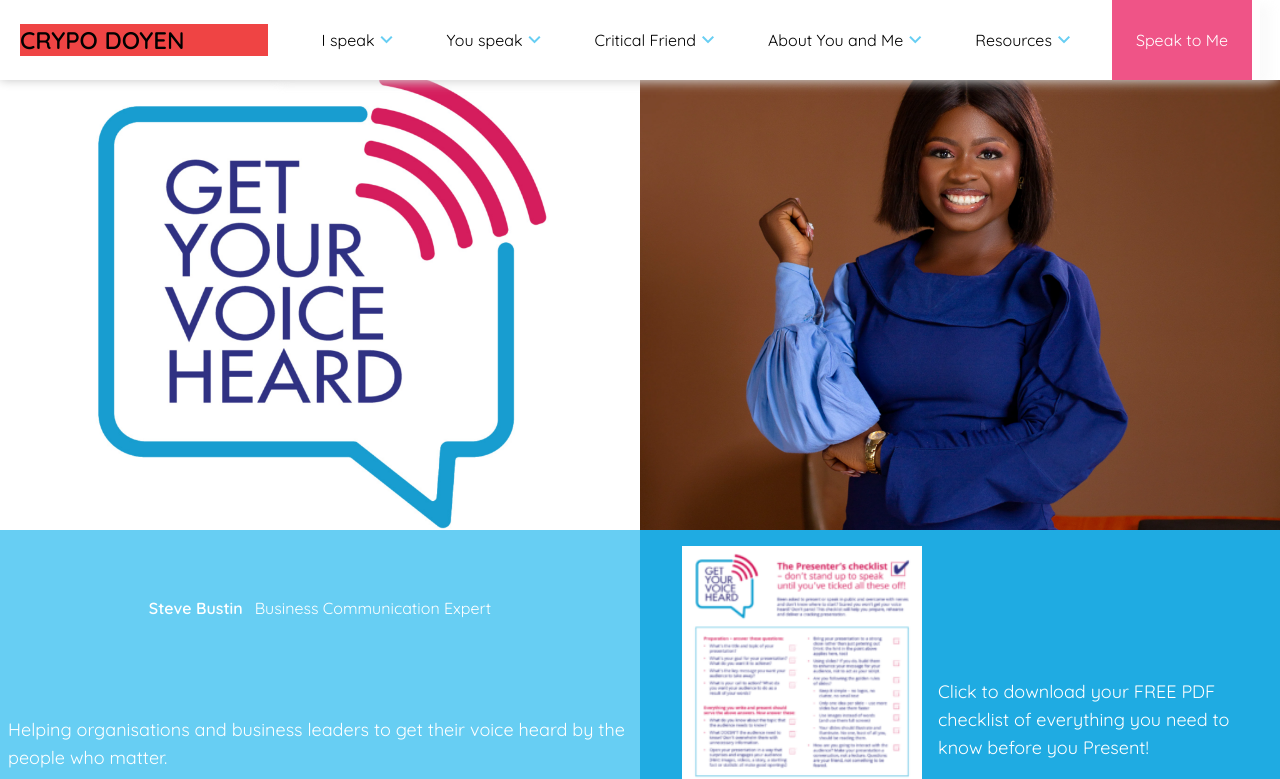
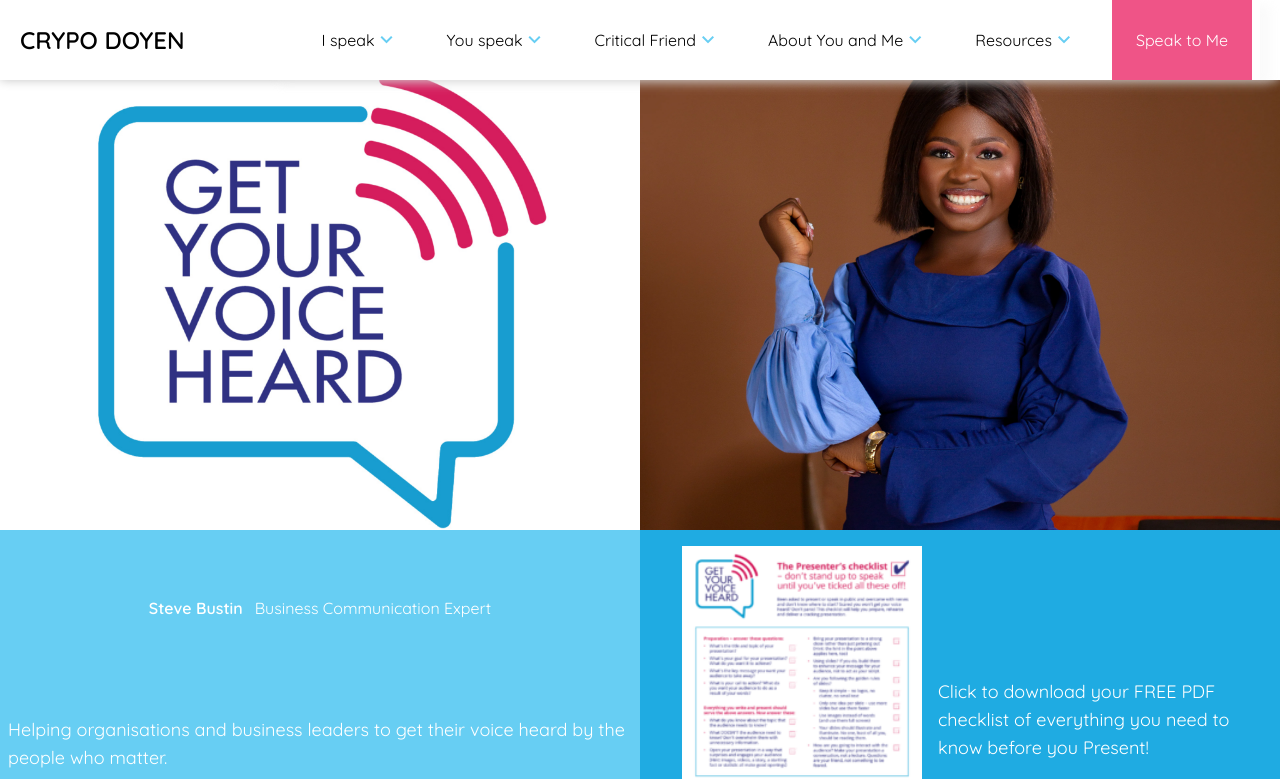
Before and after one commit to Haryomidey/crypto-doyen, a React (Vite) app: page / in a window 1280 px wide. Shown: the top 779 px of the page. Built offline with nearby package versions, Linux system fonts and the light colour scheme.

Commit message:
no commit message

```diff
--- a/src/components/Navbar.jsx
+++ b/src/components/Navbar.jsx
@@ -48,7 +48,7 @@ const Navbar = () => {
 
   return (
     <div className='w-full h-20 navbar_shadow px-5 flex items-center justify-between fixed bg-white top-0'>
-      <h1 className='font-semibold w-[20%] bg-red-500 tablet:text-2xl '>CRYPO DOYEN</h1>
+      <h1 className='font-semibold w-[20%] tablet:text-2xl '>CRYPO DOYEN</h1>
         <div className={`desktop_large:h-full desktop_large:static fixed left-0 top-[81px] h-screen w-full desktop_large:w-[80%] ${navMenu ? 'bg-[#e1dfdfb7]' : 'bg-transparent'} transition-[all] ease duration-300`}>
             <ul className={`bg-white justify-end desktop_large:h-full desktop_large:flex gap-x-6 px-2 desktop_large:pt-0 pt-4 w-full desktop_large:max-w-[100%] max-w-[400px] nav_menu_shadow transition-[margin-left] ease duration-300 ${navMenu ? 'ml-0' : 'desktop_large:ml-0 ml-[-100%]'} h-full`}>
                 <li className='desktop_large:h-full hover:bg-[#F2F2F2] transition-bg ease duration-300 cursor-pointer desktop_large:py-0 py-4 desktop_large:flex items-center px-3 justify-center desktop_large:relative'>
```
